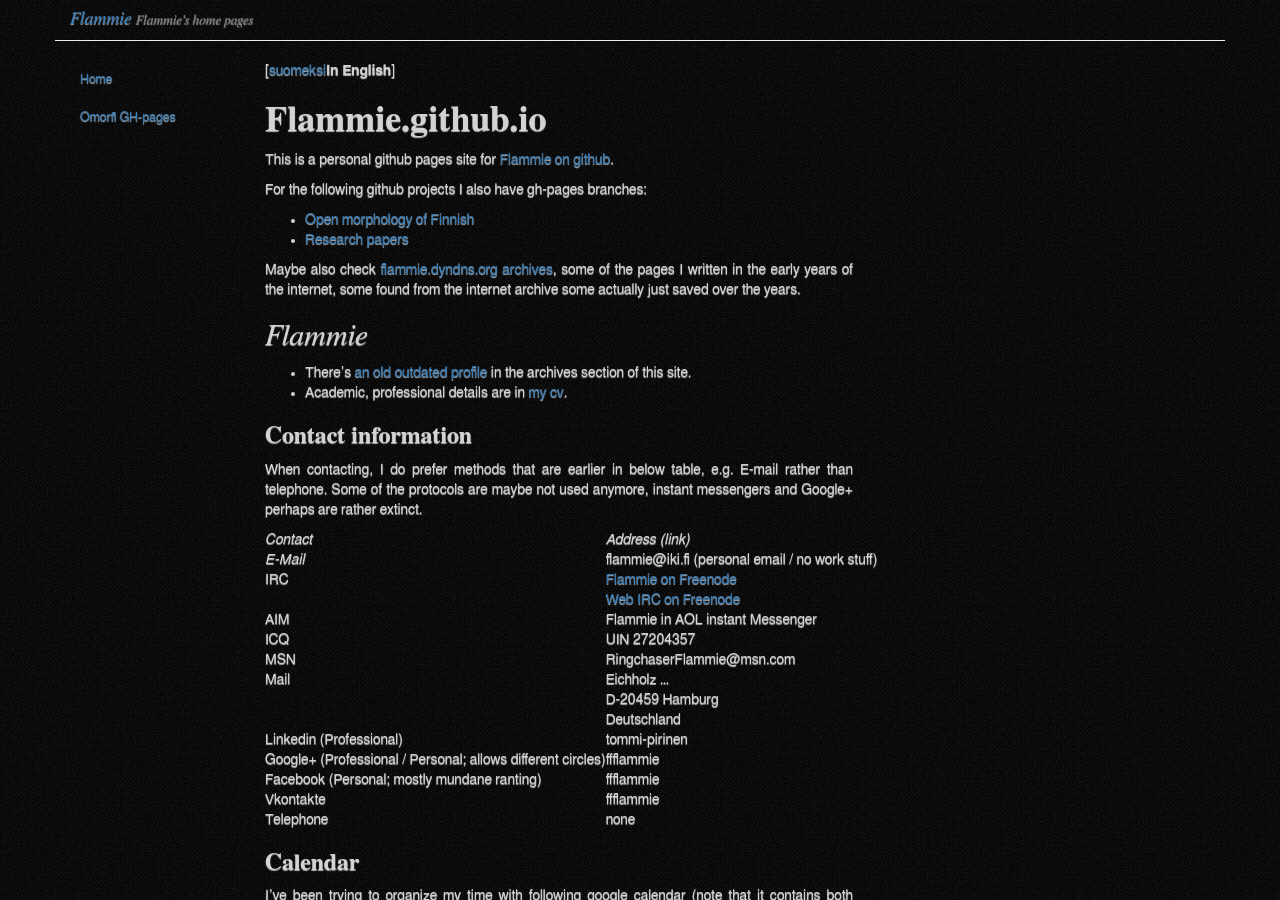
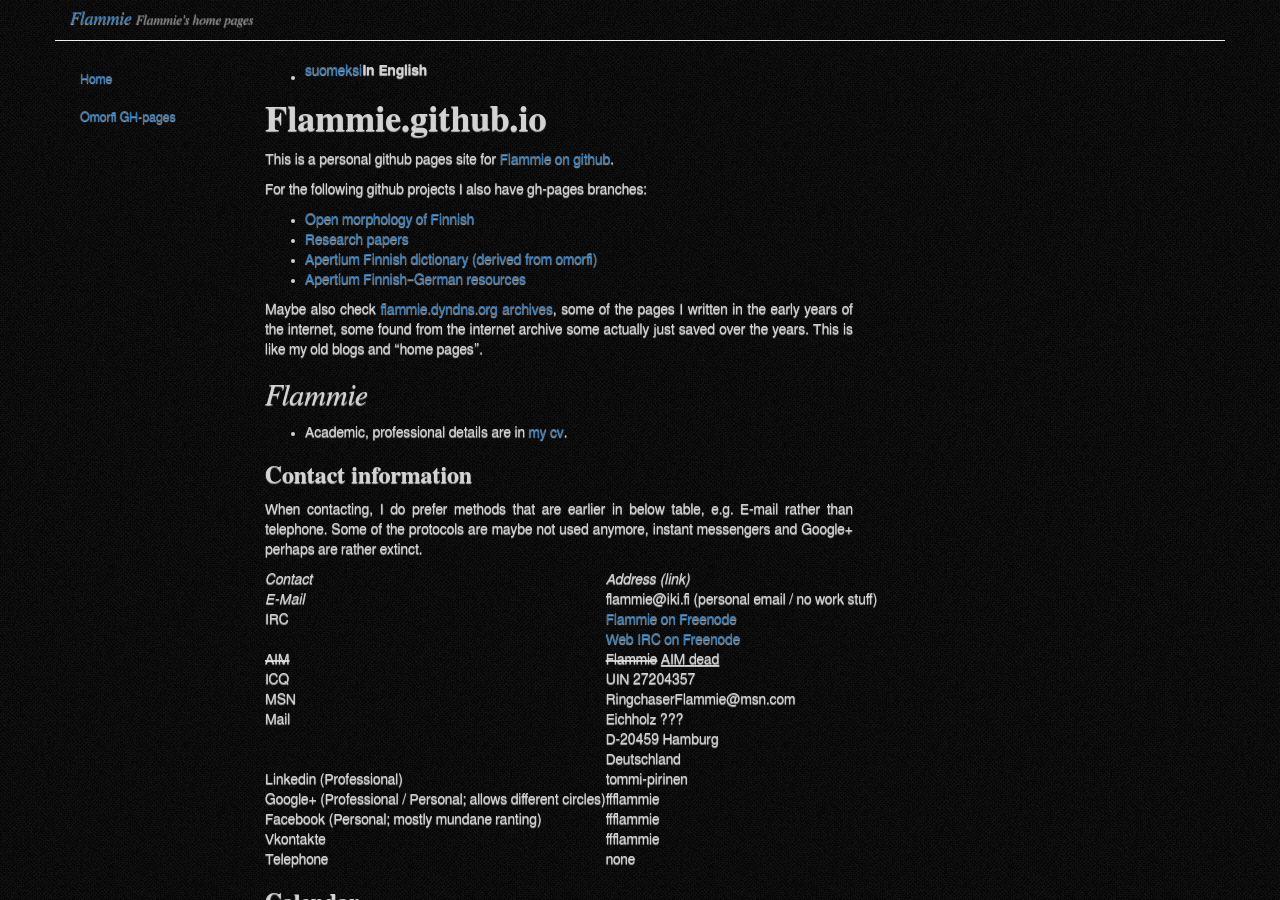
Before and after one commit to flammie/flammie.github.io, a Jekyll site: the page built from index.md, in a window 1280 px wide and 900 px high. Built offline with Jekyll 4.4.1, drawn with Linux system fonts in a browser that asks for light colours.

Commit message:
link to new project pages

```diff
--- a/index.md
+++ b/index.md
@@ -3,7 +3,7 @@
 title: Flammie.github.io
 ---
 
-[[suomeksi](indeksi.html) | **In English**]
+* [suomeksi](indeksi.html) | **In English**
 
 # Flammie.github.io
 
@@ -14,16 +14,17 @@
 
 * [Open morphology of Finnish](omorfi/)
 * [Research papers](purplemonkeydishwasher/)
+* [Apertium Finnish dictionary (derived from omorfi)](apertium-fin/)
+* [Apertium Finnish–German resources](apertium-fin-deu/)
 
 Maybe also check [flammie.dyndns.org archives](archive/index.html), some of the
 pages I written in the early years of the internet, some found from the internet
-archive some actually just saved over the years.
+archive some actually just saved over the years. This is like my old blogs and
+"home pages".
 
 ## Flammie
 
-* There’s [an old outdated profile](archive/tietoja/flammie.html) in the archives
-  section of this site.
-* Academic, professional details are in [my cv]().
+* Academic, professional details are in [my cv](purplemonkeydishwasher/cv.html).
 
 ### Contact information
 
@@ -35,10 +36,10 @@
 | *E-Mail* | flammie@iki.fi (personal email / no work stuff) |
 | IRC | [Flammie on Freenode](irc://Freenode/Flammie?isnick) |
 | | [Web IRC on Freenode](https://webchat.freenode.net)
-| AIM | Flammie in AOL instant Messenger|
+| <del>AIM</del> | <del>Flammie</del> <ins>AIM dead</ins>  |
 | ICQ | UIN 27204357 |
 | MSN | RingchaserFlammie@msn.com |
-| Mail | Eichholz ... |
+| Mail | Eichholz ??? |
 | | D-20459 Hamburg |
 | | Deutschland |
 | Linkedin (Professional) | tommi-pirinen |
```
Also changed, not shown: indeksi.md (+8 -3 lines).
